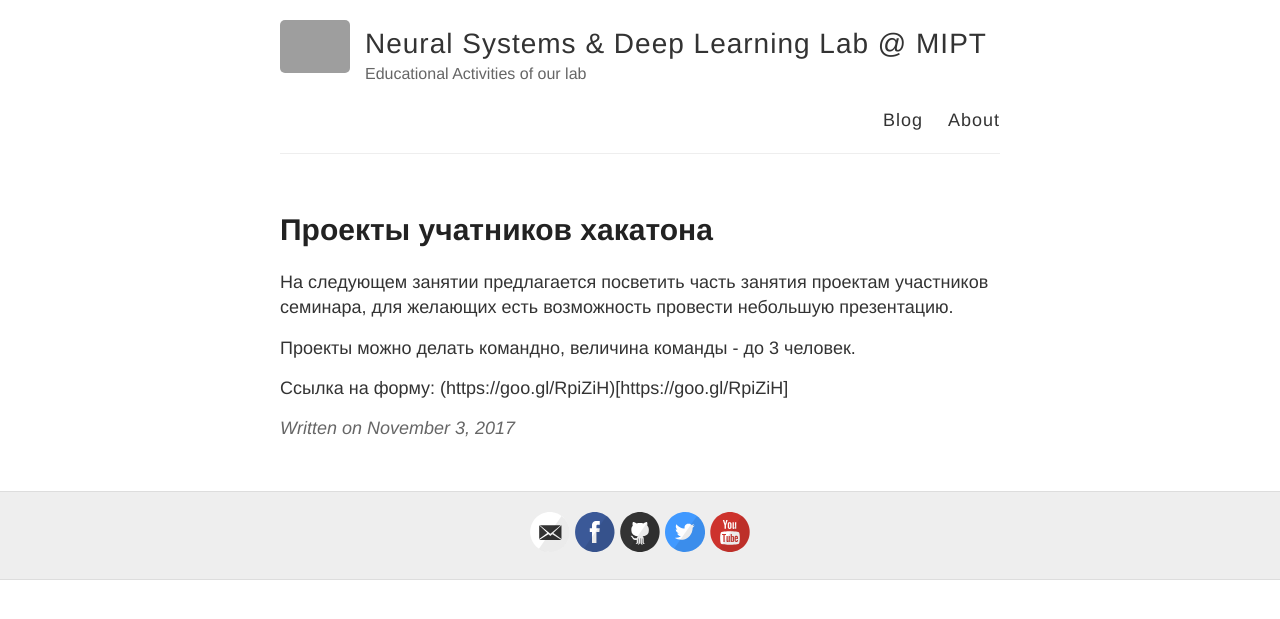
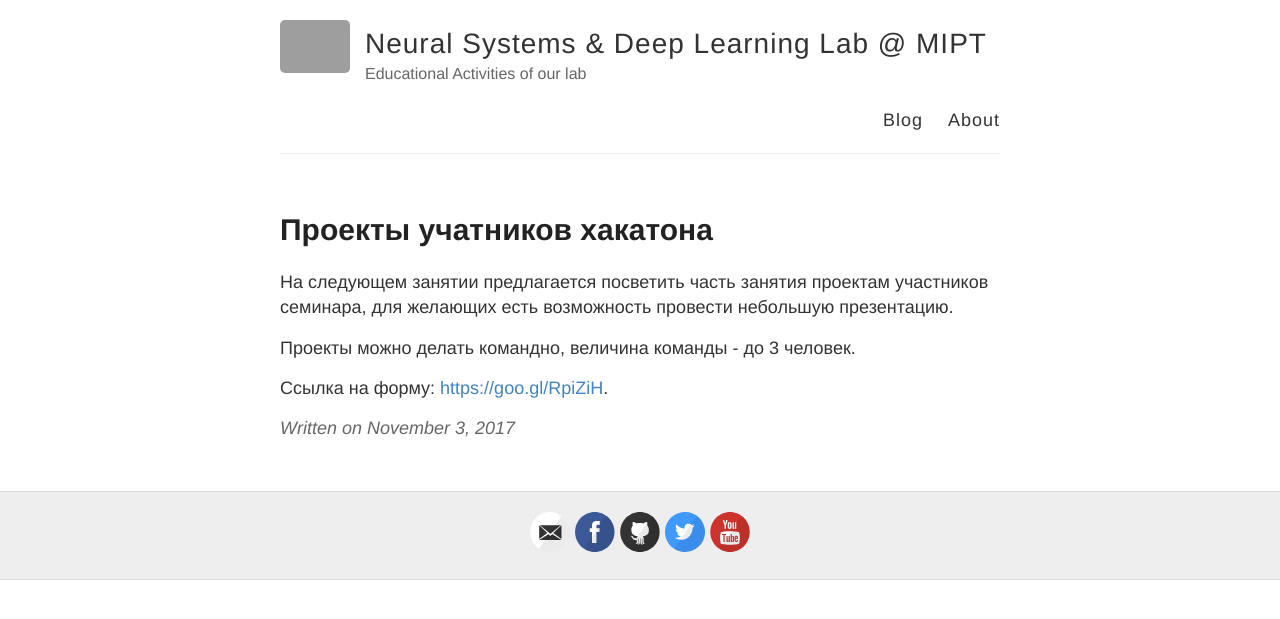
Before and after one commit to deepmipt/edu, a Jekyll site: the page built from _posts/2017-11-03-nlp-projects.md, in a window 1280 px wide. Shown: the top 619 px of the page. Built offline with Jekyll 4.4.1, drawn with Linux system fonts in a browser that asks for light colours; grey boxes are pictures that could not be loaded.

Commit message:
FIX: brackets

```diff
--- a/_posts/2017-11-03-nlp-projects.md
+++ b/_posts/2017-11-03-nlp-projects.md
@@ -7,4 +7,4 @@ title: Проекты учатников хакатона
 
 Проекты можно делать командно, величина команды - до 3 человек.
 
-Ссылка на форму: (https://goo.gl/RpiZiH)[https://goo.gl/RpiZiH]
+Ссылка на форму: [https://goo.gl/RpiZiH](https://goo.gl/RpiZiH).
```
